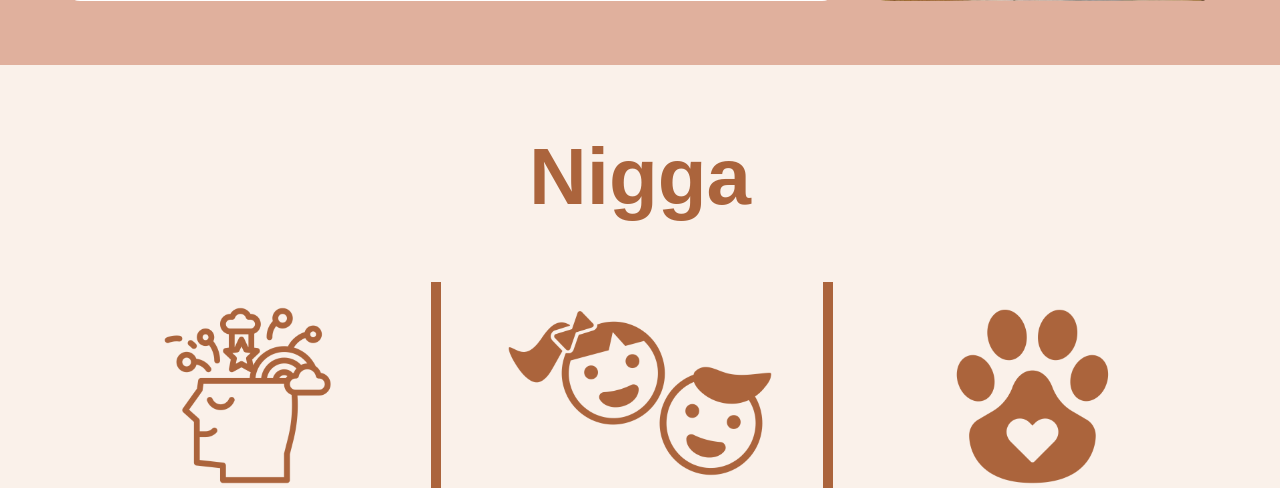
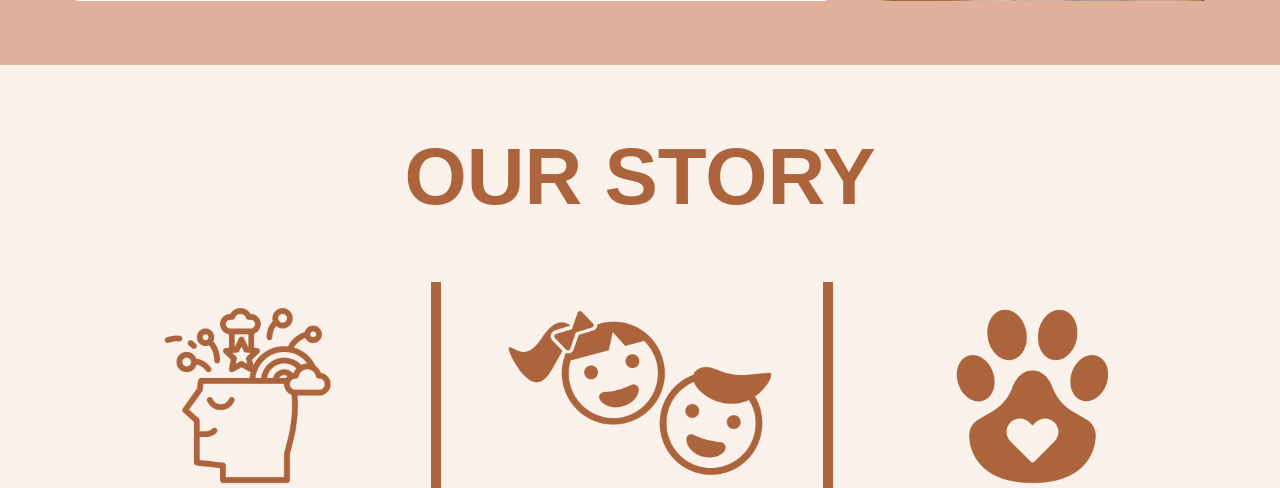
Before and after one commit to judiebae/SE2, a PHP site: page /aboutus.php in a window 1280 px wide. Shown: the part 1481-1969 px from the top of the page. Run offline with PHP 8.4, Linux system fonts and the light colour scheme.

Commit message:
Update aboutus.php

```diff
--- a/aboutus.php
+++ b/aboutus.php
@@ -76,7 +76,7 @@
     </div>
 
     <div class="our-story" id = "ourstory">
-        <h1>Nigga</h1>
+        <h1>OUR STORY</h1>
         <div class="story">
             <div class="story1">
             <img src="AboutUs-Pics/our_story-founded.png" alt="">
```
